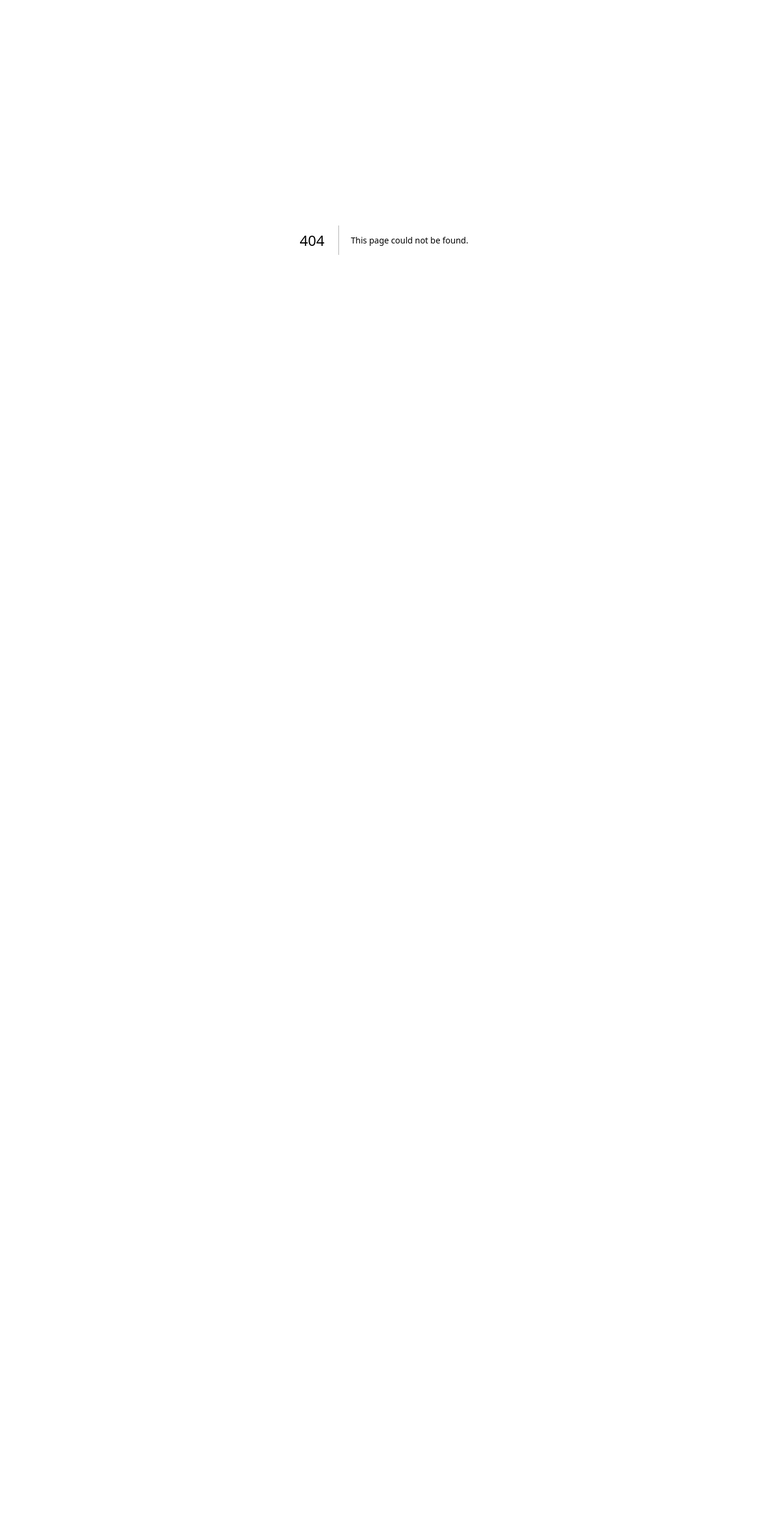
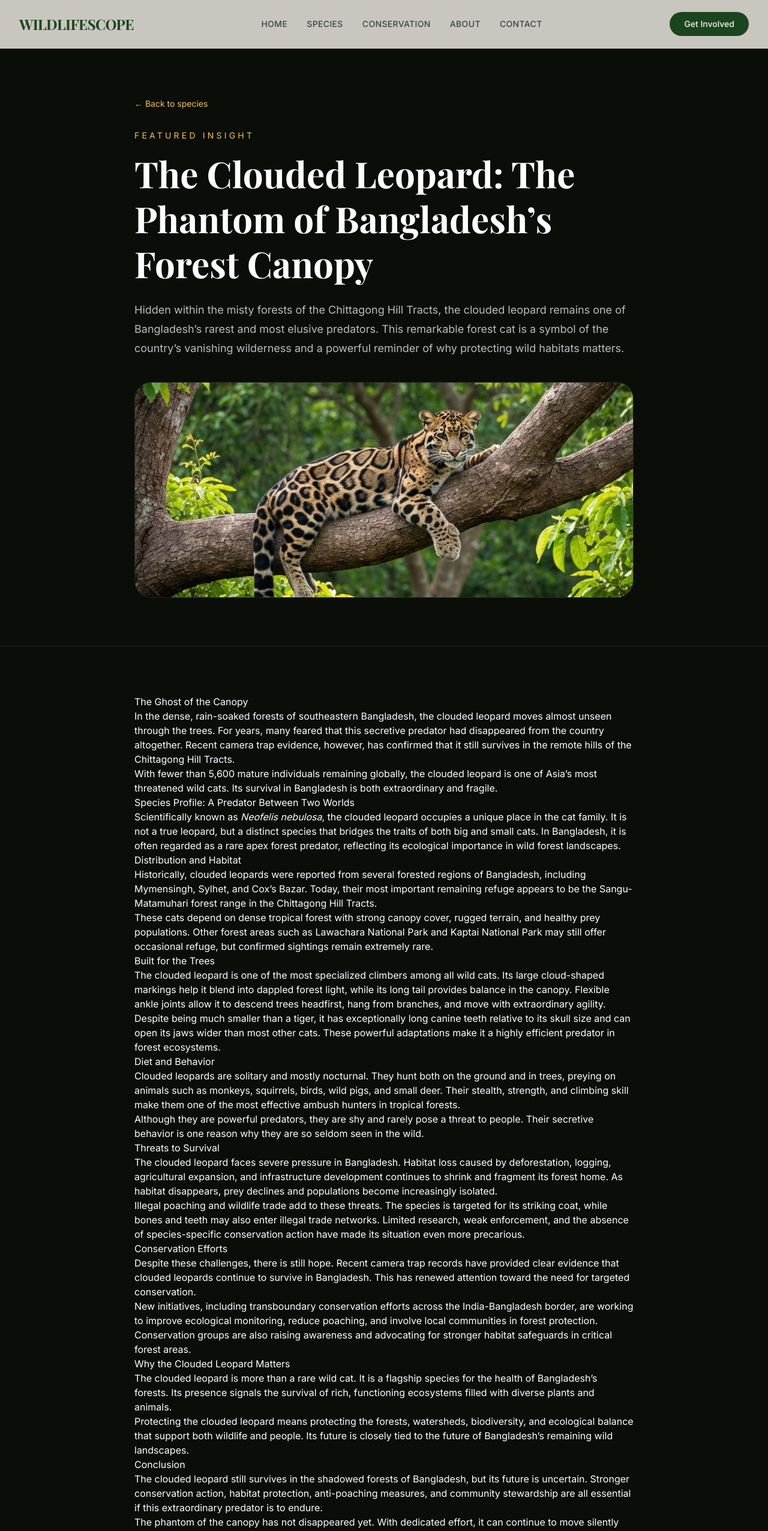
Before and after one commit to carb91-sow/wildlifescope.org, a Next.js app: page /insights/clouded-leopard-bangladesh in a window 1280 px wide. Before the commit this address had no page. Shown: the top 2553 px of the page at 60% size. Before the commit the page ends 800 px from the top, so only its background shows below. Built offline with nearby package versions, Linux system fonts and the light colour scheme; a web font is replaced by a local one.

Commit message:
Create page.tsx

```diff
--- /dev/null
+++ b/app/insights/clouded-leopard-bangladesh/page.tsx
@@ -0,0 +1,209 @@
+import Link from "next/link"
+import Image from "next/image"
+import { Header } from "@/components/header"
+import { Footer } from "@/components/footer"
+
+export const metadata = {
+  title: "Clouded Leopard Bangladesh | Wildlife Scope",
+  description:
+    "Discover the rare clouded leopard in Bangladesh, its habitat in the Chittagong Hill Tracts, unique adaptations, major threats, and the conservation efforts working to protect this elusive forest predator.",
+  keywords: [
+    "clouded leopard Bangladesh",
+    "Neofelis nebulosa",
+    "Chittagong Hill Tracts wildlife",
+    "endangered animals Bangladesh",
+    "Bangladesh forest predator",
+    "wildlife conservation Bangladesh",
+  ],
+}
+
+export default function CloudedLeopardInsightPage() {
+  return (
+    <>
+      <Header />
+
+      <main className="bg-[#0b0d09] pt-20 text-white">
+        <section className="border-b border-white/10 py-20">
+          <div className="mx-auto max-w-4xl px-6 lg:px-8">
+            <Link
+              href="/species/clouded-leopard"
+              className="text-sm text-[#f4c542] transition-colors hover:text-[#ffd76a]"
+            >
+              ← Back to species
+            </Link>
+
+            <p className="mt-8 text-sm uppercase tracking-[0.3em] text-[#f4c542]">
+              Featured Insight
+            </p>
+
+            <h1 className="mt-4 font-serif text-4xl font-bold leading-tight md:text-6xl">
+              The Clouded Leopard: The Phantom of Bangladesh’s Forest Canopy
+            </h1>
+
+            <p className="mt-6 text-lg leading-8 text-white/72">
+              Hidden within the misty forests of the Chittagong Hill Tracts, the
+              clouded leopard remains one of Bangladesh’s rarest and most elusive
+              predators. This remarkable forest cat is a symbol of the country’s
+              vanishing wilderness and a powerful reminder of why protecting wild
+              habitats matters.
+            </p>
+
+            <div className="relative mt-10 min-h-[360px] overflow-hidden rounded-[28px] border border-white/10">
+              <Image
+                src="/images/clouded-leopard.jpg"
+                alt="Clouded leopard in the forests of Bangladesh"
+                fill
+                priority
+                className="object-cover"
+              />
+            </div>
+          </div>
+        </section>
+
+        <section className="py-20">
+          <div className="mx-auto max-w-4xl px-6 lg:px-8">
+            <article className="max-w-none prose prose-invert prose-headings:text-white prose-p:text-white/72 prose-strong:text-white">
+              <h2>The Ghost of the Canopy</h2>
+              <p>
+                In the dense, rain-soaked forests of southeastern Bangladesh, the
+                clouded leopard moves almost unseen through the trees. For years,
+                many feared that this secretive predator had disappeared from the
+                country altogether. Recent camera trap evidence, however, has
+                confirmed that it still survives in the remote hills of the
+                Chittagong Hill Tracts.
+              </p>
+
+              <p>
+                With fewer than 5,600 mature individuals remaining globally, the
+                clouded leopard is one of Asia’s most threatened wild cats. Its
+                survival in Bangladesh is both extraordinary and fragile.
+              </p>
+
+              <h2>Species Profile: A Predator Between Two Worlds</h2>
+              <p>
+                Scientifically known as <em>Neofelis nebulosa</em>, the clouded
+                leopard occupies a unique place in the cat family. It is not a true
+                leopard, but a distinct species that bridges the traits of both big
+                and small cats. In Bangladesh, it is often regarded as a rare apex
+                forest predator, reflecting its ecological importance in wild forest
+                landscapes.
+              </p>
+
+              <h2>Distribution and Habitat</h2>
+              <p>
+                Historically, clouded leopards were reported from several forested
+                regions of Bangladesh, including Mymensingh, Sylhet, and Cox’s
+                Bazar. Today, their most important remaining refuge appears to be
+                the Sangu-Matamuhari forest range in the Chittagong Hill Tracts.
+              </p>
+
+              <p>
+                These cats depend on dense tropical forest with strong canopy cover,
+                rugged terrain, and healthy prey populations. Other forest areas
+                such as Lawachara National Park and Kaptai National Park may still
+                offer occasional refuge, but confirmed sightings remain extremely
+                rare.
+              </p>
+
+              <h2>Built for the Trees</h2>
+              <p>
+                The clouded leopard is one of the most specialized climbers among
+                all wild cats. Its large cloud-shaped markings help it blend into
+                dappled forest light, while its long tail provides balance in the
+                canopy. Flexible ankle joints allow it to descend trees headfirst,
+                hang from branches, and move with extraordinary agility.
+              </p>
+
+              <p>
+                Despite being much smaller than a tiger, it has exceptionally long
+                canine teeth relative to its skull size and can open its jaws wider
+                than most other cats. These powerful adaptations make it a highly
+                efficient predator in forest ecosystems.
+              </p>
+
+              <h2>Diet and Behavior</h2>
+              <p>
+                Clouded leopards are solitary and mostly nocturnal. They hunt both
+                on the ground and in trees, preying on animals such as monkeys,
+                squirrels, birds, wild pigs, and small deer. Their stealth,
+                strength, and climbing skill make them one of the most effective
+                ambush hunters in tropical forests.
+              </p>
+
+              <p>
+                Although they are powerful predators, they are shy and rarely pose a
+                threat to people. Their secretive behavior is one reason why they
+                are so seldom seen in the wild.
+              </p>
+
+              <h2>Threats to Survival</h2>
+              <p>
+                The clouded leopard faces severe pressure in Bangladesh. Habitat
+                loss caused by deforestation, logging, agricultural expansion, and
+                infrastructure development continues to shrink and fragment its
+                forest home. As habitat disappears, prey declines and populations
+                become increasingly isolated.
+              </p>
+
+              <p>
+                Illegal poaching and wildlife trade add to these threats. The
+                species is targeted for its striking coat, while bones and teeth may
+                also enter illegal trade networks. Limited research, weak
+                enforcement, and the absence of species-specific conservation action
+                have made its situation even more precarious.
+              </p>
+
+              <h2>Conservation Efforts</h2>
+              <p>
+                Despite these challenges, there is still hope. Recent camera trap
+                records have provided clear evidence that clouded leopards continue
+                to survive in Bangladesh. This has renewed attention toward the need
+                for targeted conservation.
+              </p>
+
+              <p>
+                New initiatives, including transboundary conservation efforts across
+                the India-Bangladesh border, are working to improve ecological
+                monitoring, reduce poaching, and involve local communities in forest
+                protection. Conservation groups are also raising awareness and
+                advocating for stronger habitat safeguards in critical forest areas.
+              </p>
+
+              <h2>Why the Clouded Leopard Matters</h2>
+              <p>
+                The clouded leopard is more than a rare wild cat. It is a flagship
+                species for the health of Bangladesh’s forests. Its presence signals
+                the survival of rich, functioning ecosystems filled with diverse
+                plants and animals.
+              </p>
+
+              <p>
+                Protecting the clouded leopard means protecting the forests,
+                watersheds, biodiversity, and ecological balance that support both
+                wildlife and people. Its future is closely tied to the future of
+                Bangladesh’s remaining wild landscapes.
+              </p>
+
+              <h2>Conclusion</h2>
+              <p>
+                The clouded leopard still survives in the shadowed forests of
+                Bangladesh, but its future is uncertain. Stronger conservation
+                action, habitat protection, anti-poaching measures, and community
+                stewardship are all essential if this extraordinary predator is to
+                endure.
+              </p>
+
+              <p>
+                The phantom of the canopy has not disappeared yet. With dedicated
+                effort, it can continue to move silently through Bangladesh’s wild
+                forests for generations to come.
+              </p>
+            </article>
+          </div>
+        </section>
+      </main>
+
+      <Footer />
+    </>
+  )
+}
```
